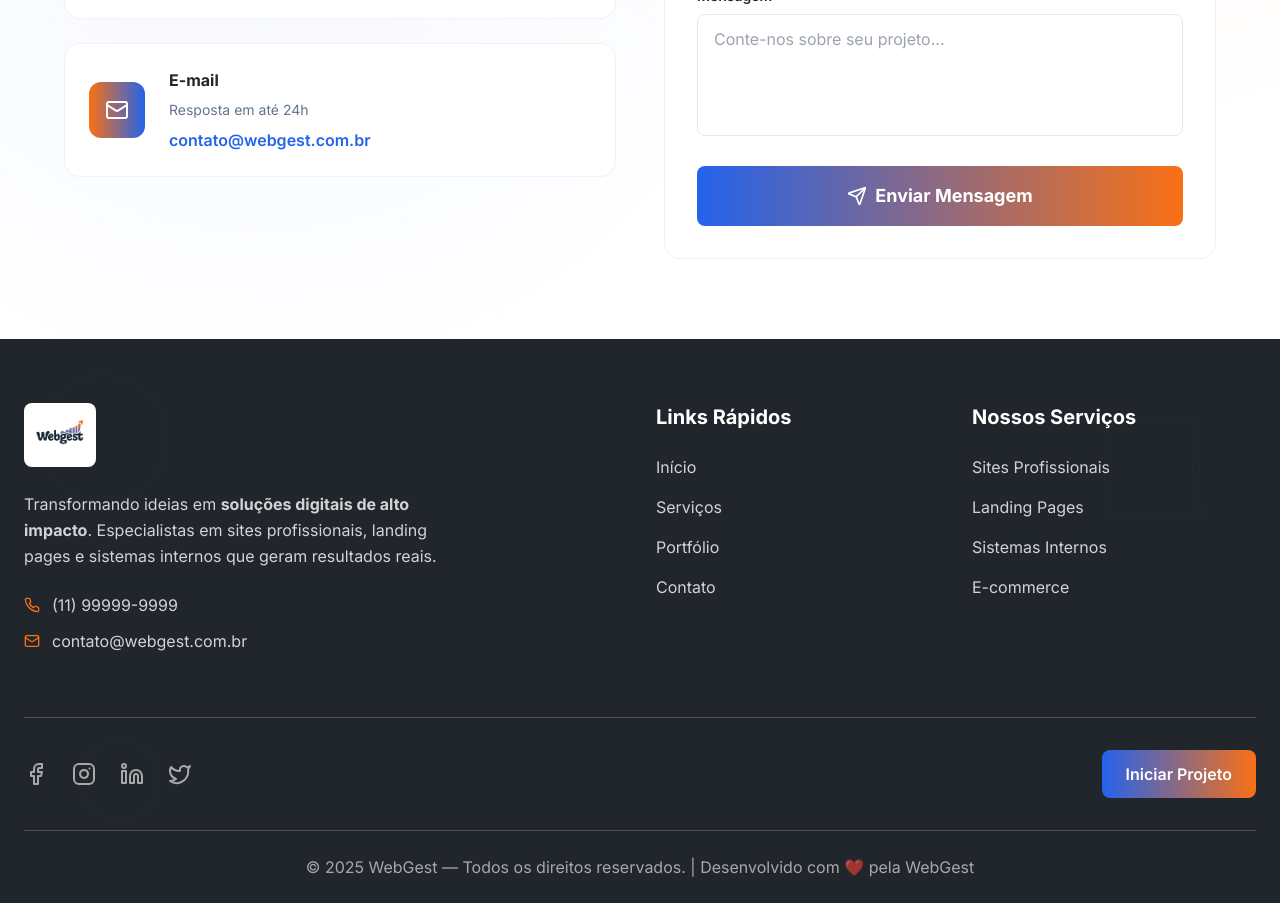
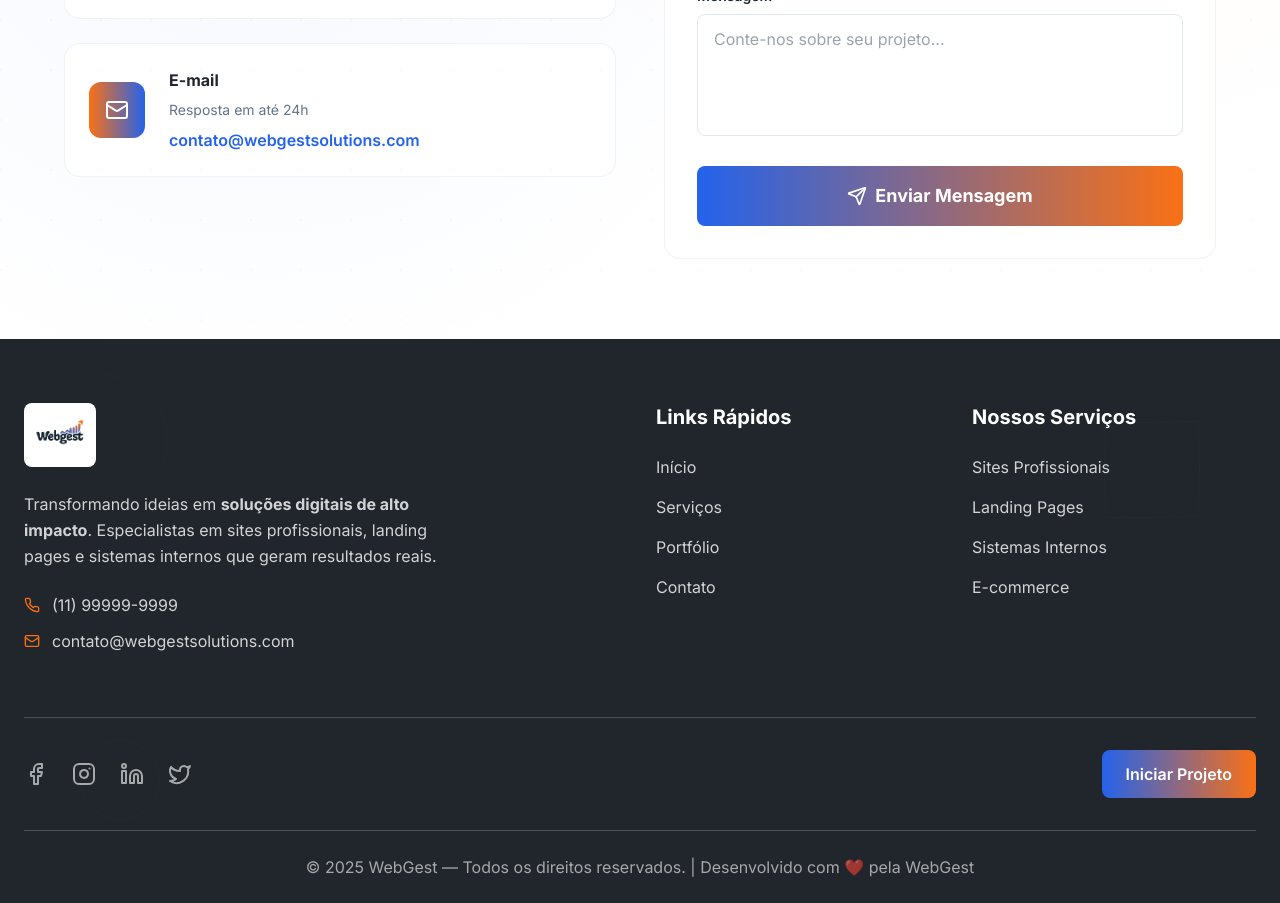
Before and after one commit to helenomatoss/webgest-site, a React (Vite) app: page / in a window 1280 px wide. Shown: the part 6540-7443 px from the top of the page. Built offline with nearby package versions, Linux system fonts and the light colour scheme; the HTML template or start-up script is replaced by a standard one.

Commit message:
fix: update contact email to contato@webgestsolutions.com

```diff
--- a/src/components/Contact.tsx
+++ b/src/components/Contact.tsx
@@ -148,7 +148,7 @@ export function Contact() {
                 <div>
                   <h4 className="font-bold text-foreground mb-2">E-mail</h4>
                   <p className="text-muted-foreground text-sm">Resposta em até 24h</p>
-                  <p className="text-primary font-semibold mt-2">contato@webgest.com.br</p>
+                  <p className="text-primary font-semibold mt-2">contato@webgestsolutions.com</p>
                 </div>
               </a>
 
--- a/src/components/Footer.tsx
+++ b/src/components/Footer.tsx
@@ -57,7 +57,7 @@ export function Footer() {
               </div>
               <div className="flex items-center text-white/80">
                 <Mail className="h-4 w-4 mr-3 text-webgest-orange" />
-                contato@webgest.com.br
+                contato@webgestsolutions.com
               </div>
             </div>
           </div>
```
